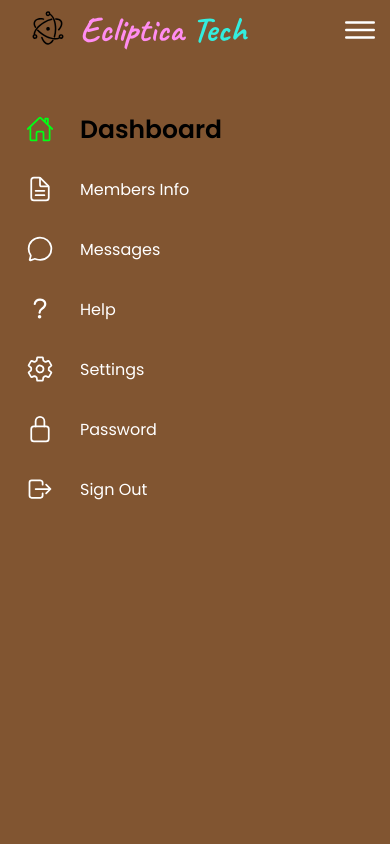
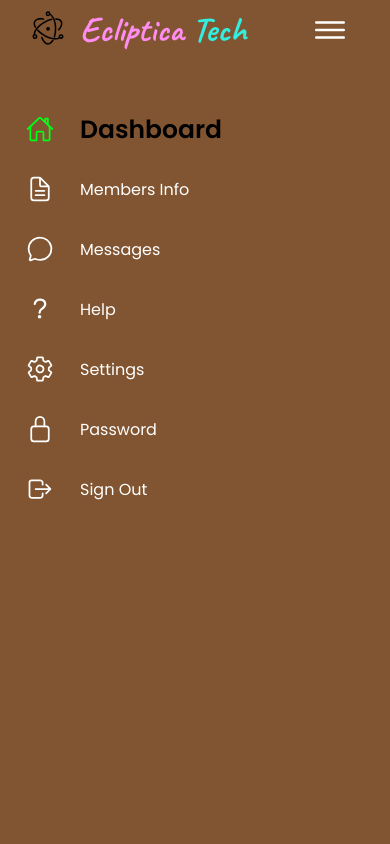
Before and after one commit to f-zaman-rafi/Admin-Management-System, a plain HTML site: page index.html in a window 390 px wide. Both pictures are taken after a click on the element 30 px from the left and 30 px from the top of the page. Shown: the top 844 px of the page. Drawn offline with nearby package versions, Linux system fonts and the light colour scheme; files whose address does not match are found by name.

Commit message:
fix navbar responsiveness

```diff
--- a/assets/css/styles.css
+++ b/assets/css/styles.css
@@ -799,7 +799,7 @@ ion-icon[name="logo-electron"] {
     color: #fff;
     position: fixed;
     right: 0;
-    left: initial;
+    left: 300px;
   }
 
   .addMember {
```
